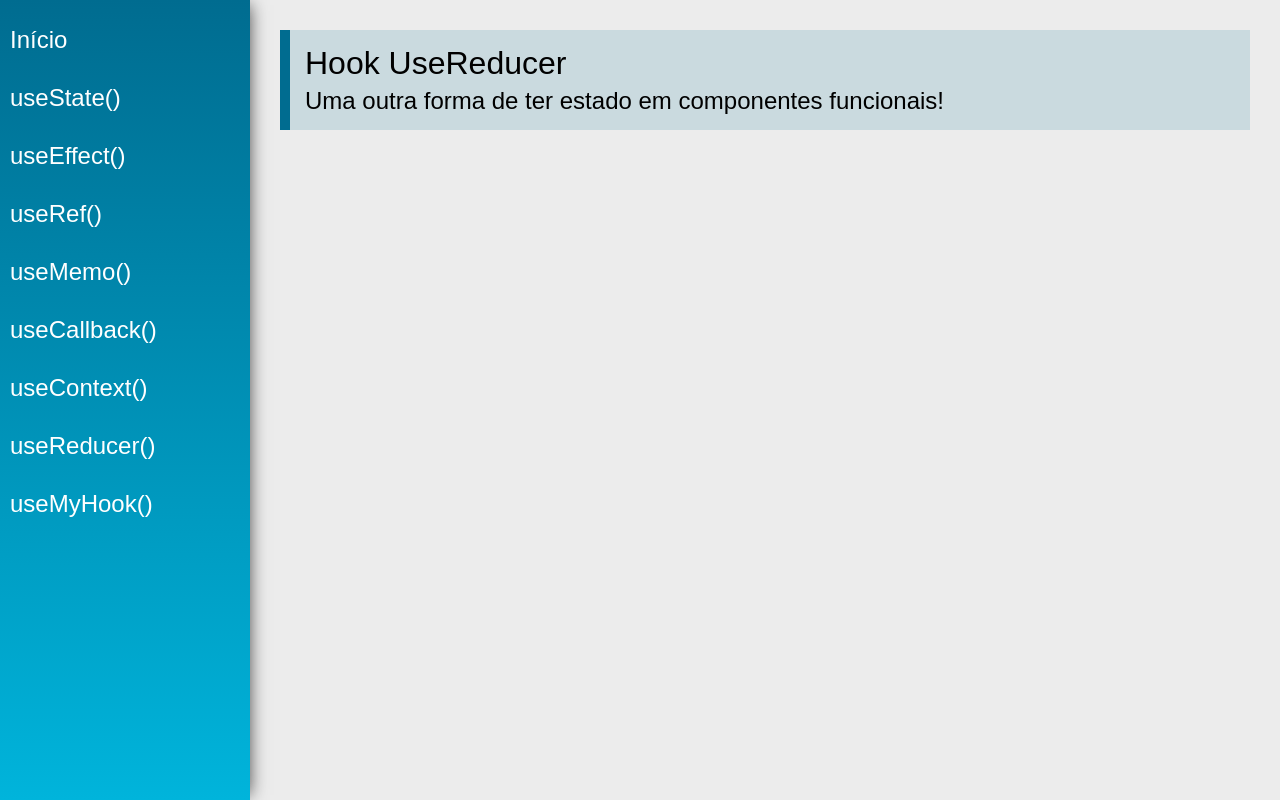
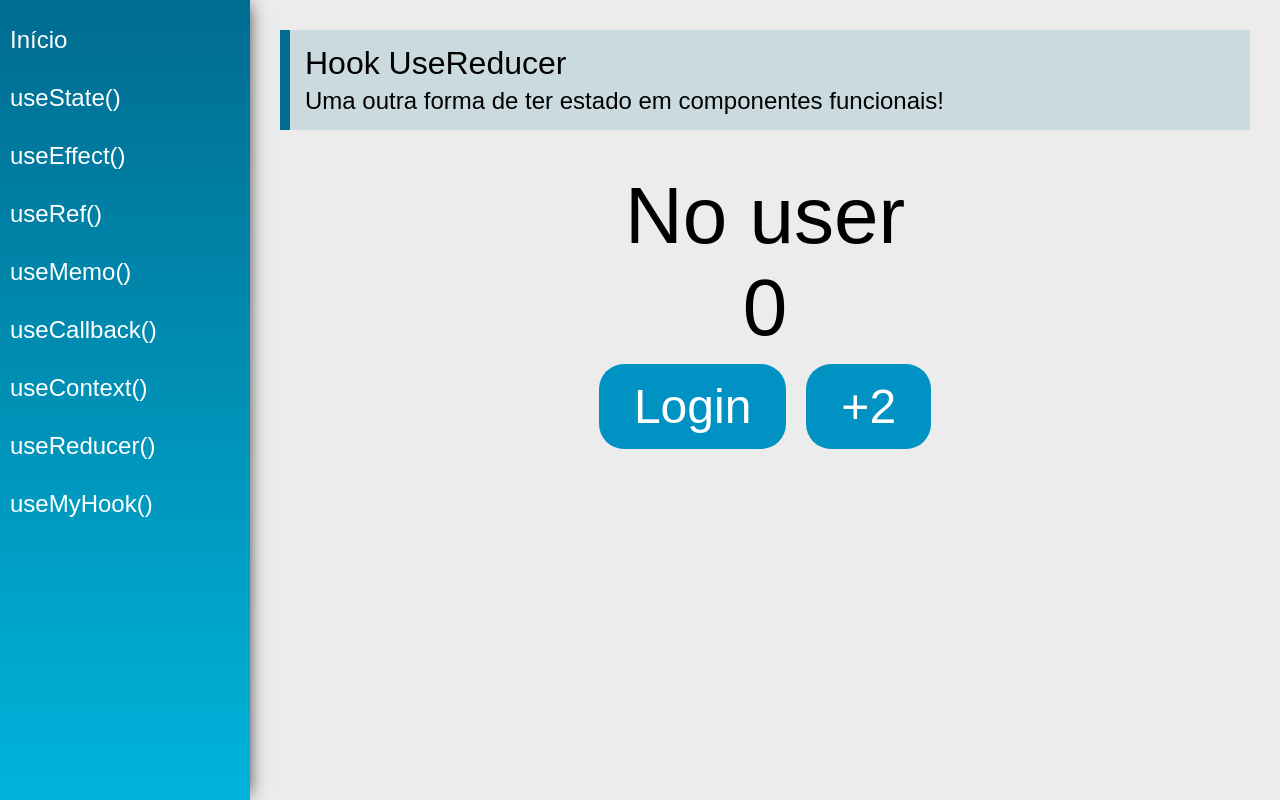
Before and after one commit to italopires/react_hook_practice, a React (Create React App) app: page /useReducer in a window 1280 px wide. Built offline with nearby package versions, Linux system fonts and the light colour scheme.

Commit message:
Using useReducer

```diff
--- a/src/views/examples/UseReducer.jsx
+++ b/src/views/examples/UseReducer.jsx
@@ -1,13 +1,46 @@
-import React from 'react'
+import React, { useReducer } from 'react'
 import PageTitle from '../../components/layout/PageTitle'
 
+const initialState = {
+    cart: [],
+    products: [],
+    user: null,
+    // focus...
+    number: 0
+}
+
+function reducer(state, action) {
+    switch(action.type) {
+        case 'numberAdd2':
+            return {...state, number: state.number + 2}
+        case 'login':
+            return {...state, user: { name: action.payload } }
+        default:
+            return state
+    }
+}
+
 const UseReducer = (props) => {
+    const [state, dispatch] = useReducer(reducer, initialState);
+
     return (
         <div className="UseReducer">
             <PageTitle
                 title="Hook UseReducer"
                 subtitle="Uma outra forma de ter estado em componentes funcionais!"
             />
+
+            <div className="center">
+                {state.user ?
+                    <spam className="text">{state.user ? state.user.name : ''}</spam>
+                    : <spam className="text">No user</spam>
+                }
+                <spam className="text">{state.number}</spam>
+                <div>
+                    <button className="btn" onClick={() => dispatch({ type: 'login', payload: 'Maria' })}>Login</button>
+                    <button className="btn" onClick={() => dispatch({ type: 'numberAdd2' })}>+2</button>
+                </div>
+            </div>
         </div>
     )
 }
```
